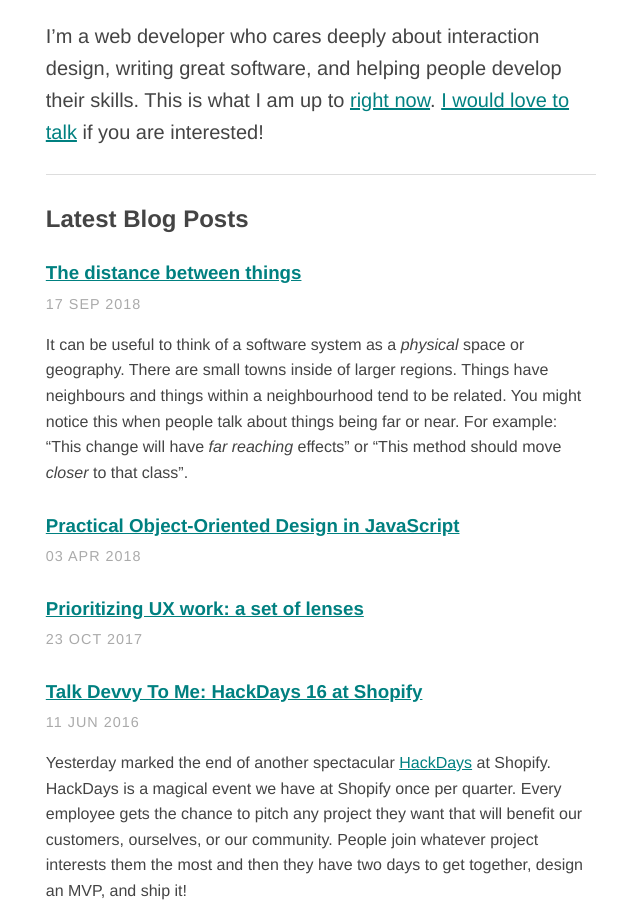
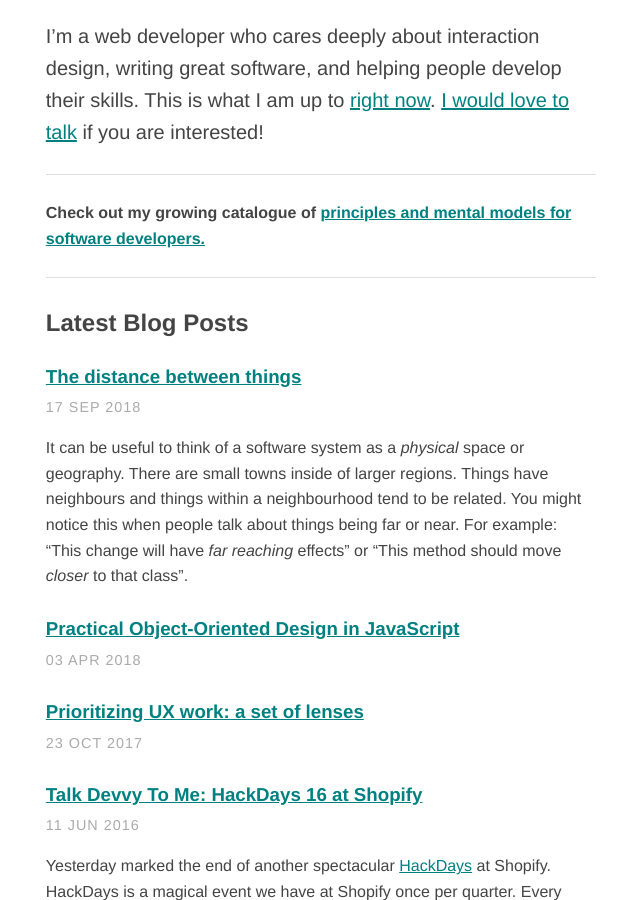
Before and after one commit to AWaselnuk/AWaselnuk.github.io, a Jekyll site: the page built from index.html, in a window 1280 px wide and 900 px high. Shown: the whole window, without its empty margins (319-959 px from the left). Built offline with Jekyll 4.4.1, drawn with Linux system fonts in a browser that asks for light colours.

Commit message:
Add link to principles from home page

```diff
--- a/index.html
+++ b/index.html
@@ -4,16 +4,27 @@
 ---
 
 <h1 class="visually-hidden">
-  Articles about web development, the tech industry, and leadership by Adam Waselnuk.
+  Articles about web development, the tech industry, and leadership by Adam
+  Waselnuk.
 </h1>
 
 <p class="text-intro">
-  I’m a web developer who cares deeply about interaction design, writing great software, and helping people develop their skills.
-  This is what I am up to <a href="/now.html">right now</a>.
+  I’m a web developer who cares deeply about interaction design, writing great
+  software, and helping people develop their skills. This is what I am up to
+  <a href="/now.html">right now</a>.
   <a href="/about.html">I would love to talk</a> if you are interested!
 </p>
 
-<hr>
+<hr />
+
+<strong
+  >Check out my growing catalogue of
+  <a href="/principles-and-mental-models"
+    >principles and mental models for software developers.</a
+  ></strong
+>
+
+<hr />
 
 <h2>Latest Blog Posts</h2>
 <ul class="posts list-reset">
@@ -22,7 +33,7 @@
     <h3 class="post-title"><a href="{{ post.url }}">{{ post.title }}</a></h3>
     <p class="date">{{ post.date | date_to_string }}</p>
     {% unless post.categories contains 'presentations' %}
-      <p class="post-excerpt">{{ post.excerpt }}</p>
+    <p class="post-excerpt">{{ post.excerpt }}</p>
     {% endunless %}
   </li>
   {% endfor %}
```
